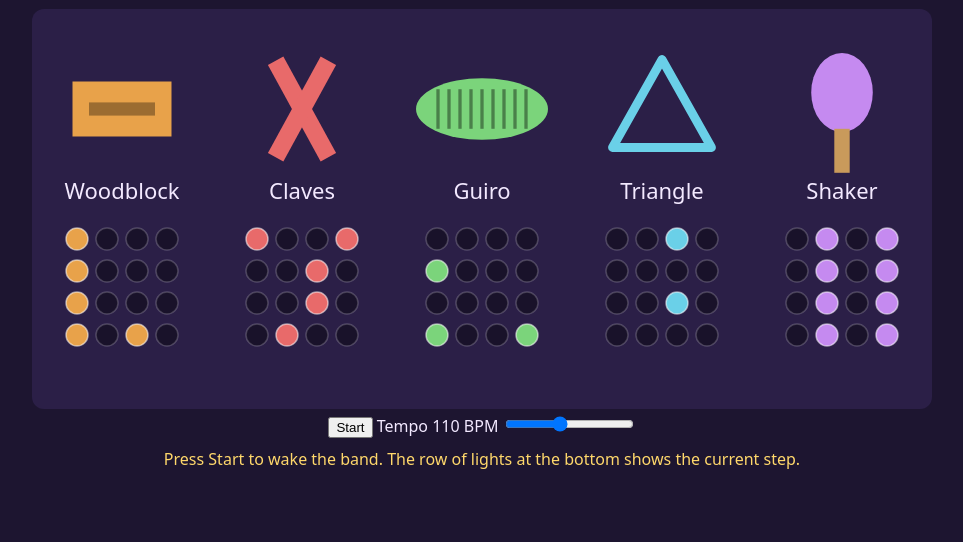
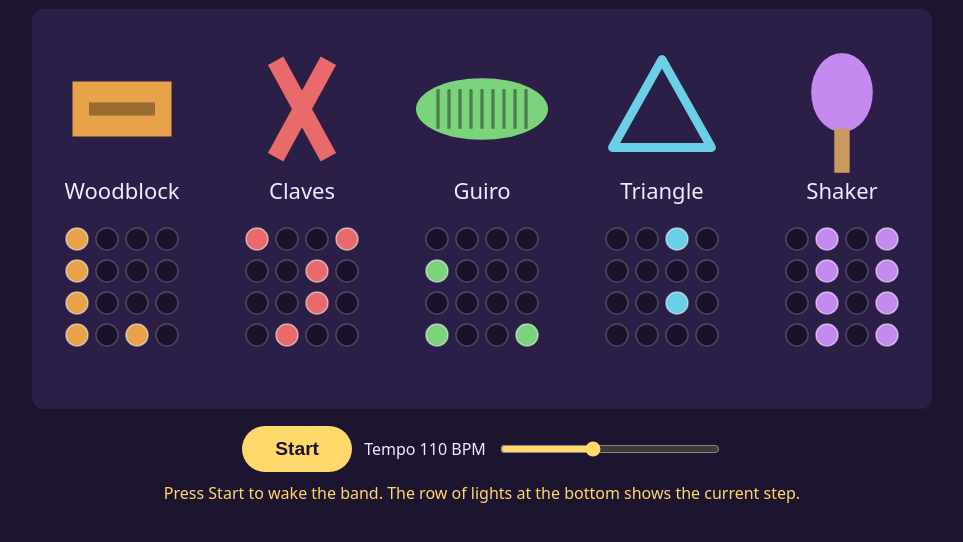
Before and after one commit to Wendle-The-Wizard/tap-and-scrape-band, a plain HTML site: page index.html in a window 1280 px wide. Shown: the part 84-626 px from the top of the page, without its empty margins (158-1121 px from the left). Drawn offline with Linux system fonts and the light colour scheme.

Commit message:
Tap and Scrape Band, version 5: I added a Start/Stop button and a tempo slider that changes

```diff
--- a/style.css
+++ b/style.css
@@ -19,3 +19,25 @@ canvas {
   touch-action: manipulation;
   cursor: pointer;
 }
+.controls {
+  display: flex;
+  flex-wrap: wrap;
+  align-items: center;
+  justify-content: center;
+  gap: 12px;
+  margin-top: 12px;
+}
+button {
+  font-size: 1.2rem;
+  padding: 12px 28px;
+  min-width: 110px;
+  border: 0;
+  border-radius: 24px;
+  background: #ffd86b;
+  color: #1d1530;
+  font-weight: bold;
+  cursor: pointer;
+}
+button.on { background: #e86a6a; }
+label { font-size: 1rem; }
+input[type=range] { width: 220px; max-width: 90%; height: 32px; accent-color: #ffd86b; }
```
